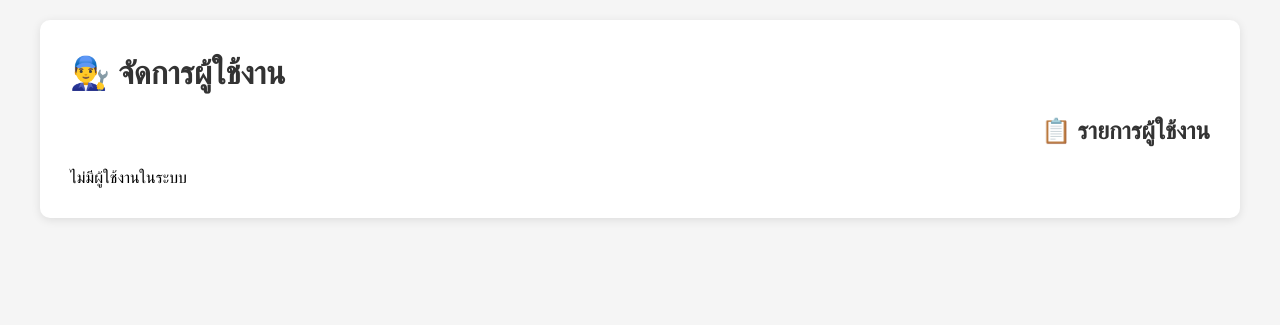
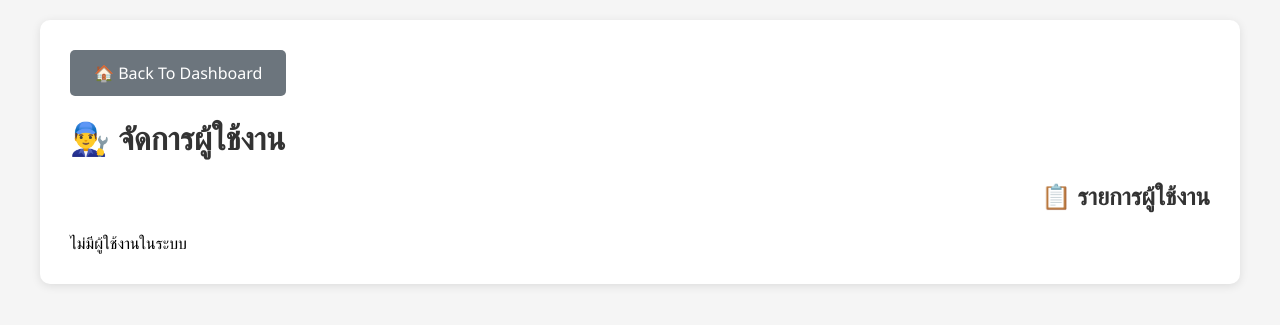
Before and after one commit to Poomza999/webapp, a PHP site: page /user_edit.php in a window 1280 px wide. Shown: the top 325 px of the page. Run offline with PHP 8.4, Linux system fonts and the light colour scheme; data that the repository does not hold is empty.

Commit message:
add Back To Dashboard

```diff
--- a/user_edit.php
+++ b/user_edit.php
@@ -36,6 +36,9 @@ $users_id = isset($_GET["users_id"]) ? $_GET["users_id"] : '';
 </head>
 <body>
     <div class="container">
+        <div style="margin-bottom: 20px;">
+            <a href="index_admin.php" class="btn btn-secondary">🏠 Back To Dashboard</a>
+        </div>
         <h1>👨‍🔧 จัดการผู้ใช้งาน</h1>
 
         <?php if (isset($success_message)): ?>
```
